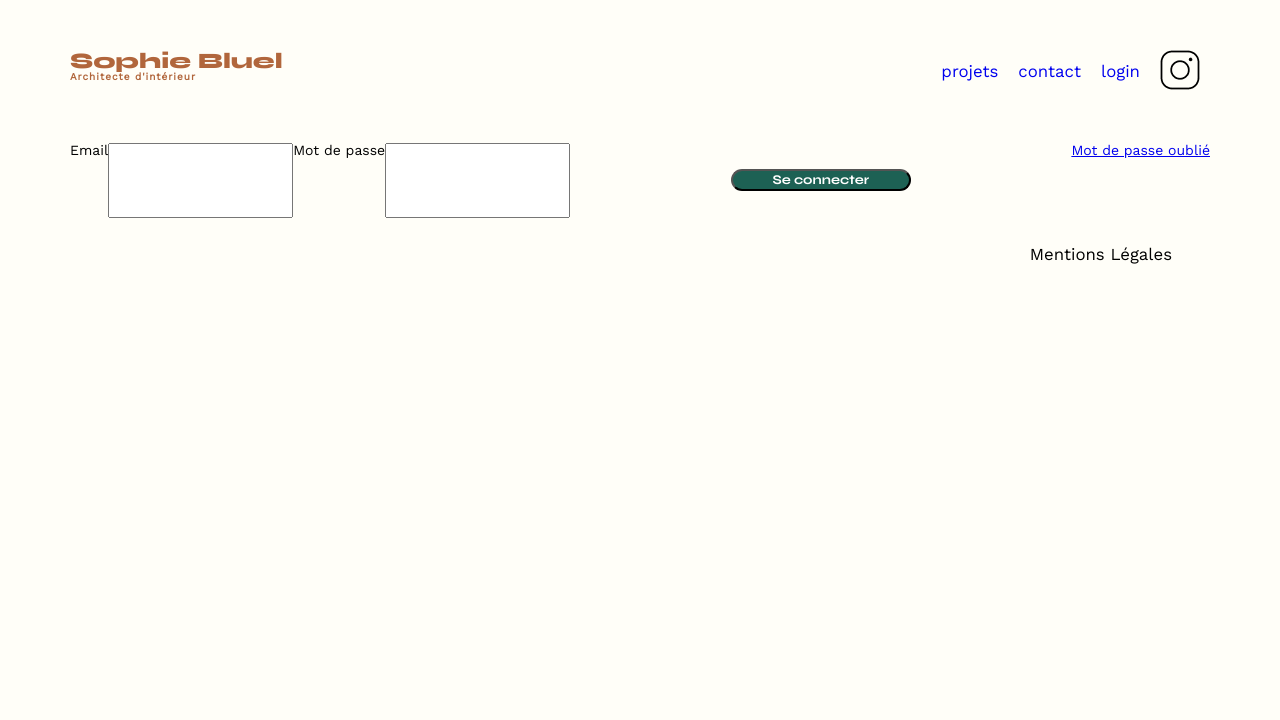
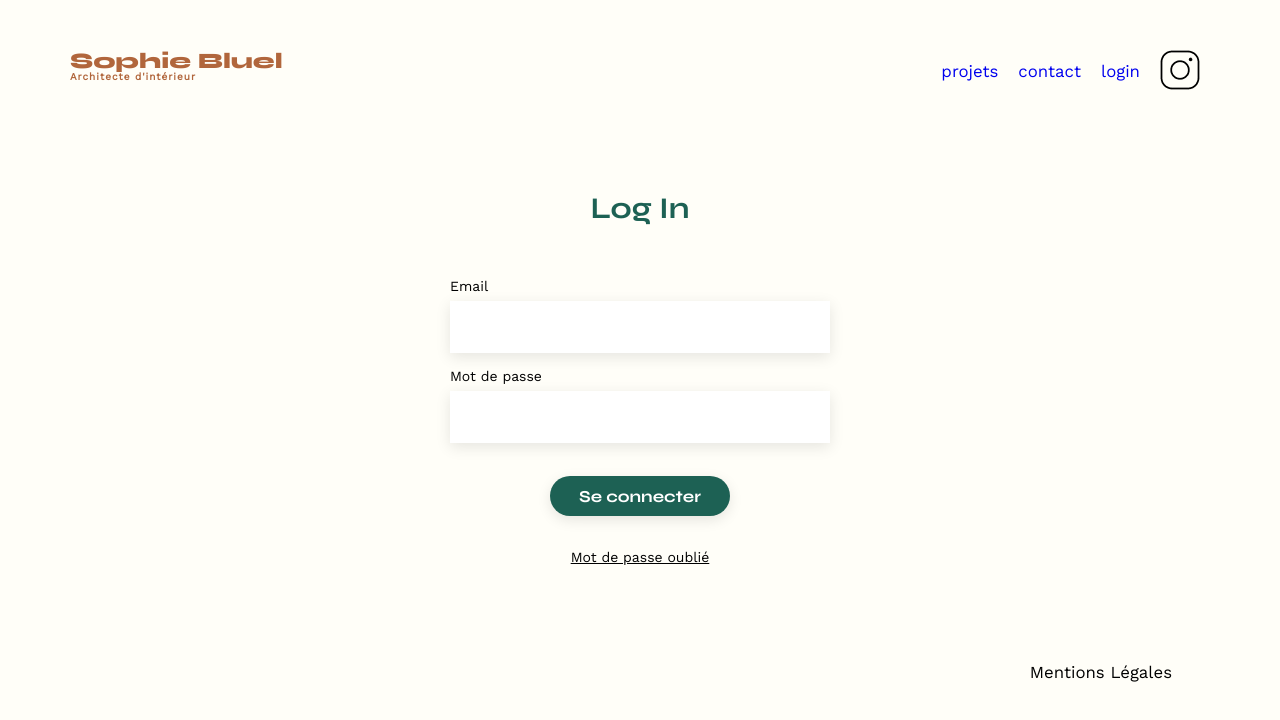
Before and after one commit to axeldvgn/Sophie_Bluel, a plain HTML site: page FrontEnd/login.html in a window 1280 px wide. Drawn offline with nearby package versions, Linux system fonts and the light colour scheme.

Commit message:
Ajout des fichiers

```diff
--- a/FrontEnd/assets/style.css
+++ b/FrontEnd/assets/style.css
@@ -271,4 +271,37 @@ footer nav ul {
 
 #login {
 	display: flex;
+	flex-direction: column;
+	width: 380px;
+	margin: 100px auto;
 }
+
+#login h2 {
+	text-align: center;
+	margin-bottom: 40px;
+}
+
+#login label {
+	margin: 16px 0 8px 0;
+	font-size: 14px;
+}
+
+#login input {
+	height: 50px;
+	font-size: 1.2em;
+	border: none;
+	box-shadow: 0px 4px 14px rgba(0, 0, 0, 0.1);
+}
+
+#login input[type="submit"] {
+	font-weight: 700;
+	width: 180px;
+	height: 40px;
+	text-align: center;
+	border-radius: 60px;
+}
+
+#login a {
+	text-align: center;
+	color: #000;
+}
--- a/FrontEnd/login.html
+++ b/FrontEnd/login.html
@@ -24,6 +24,7 @@
 </header>
 <main>
 	<form id="login" action="#" method="post">
+			<h2>Log In</h2>
 			<label for="email">Email</label>
 			<input type="email" name="email" id="email">
 			<label for="password">Mot de passe</label>
```
